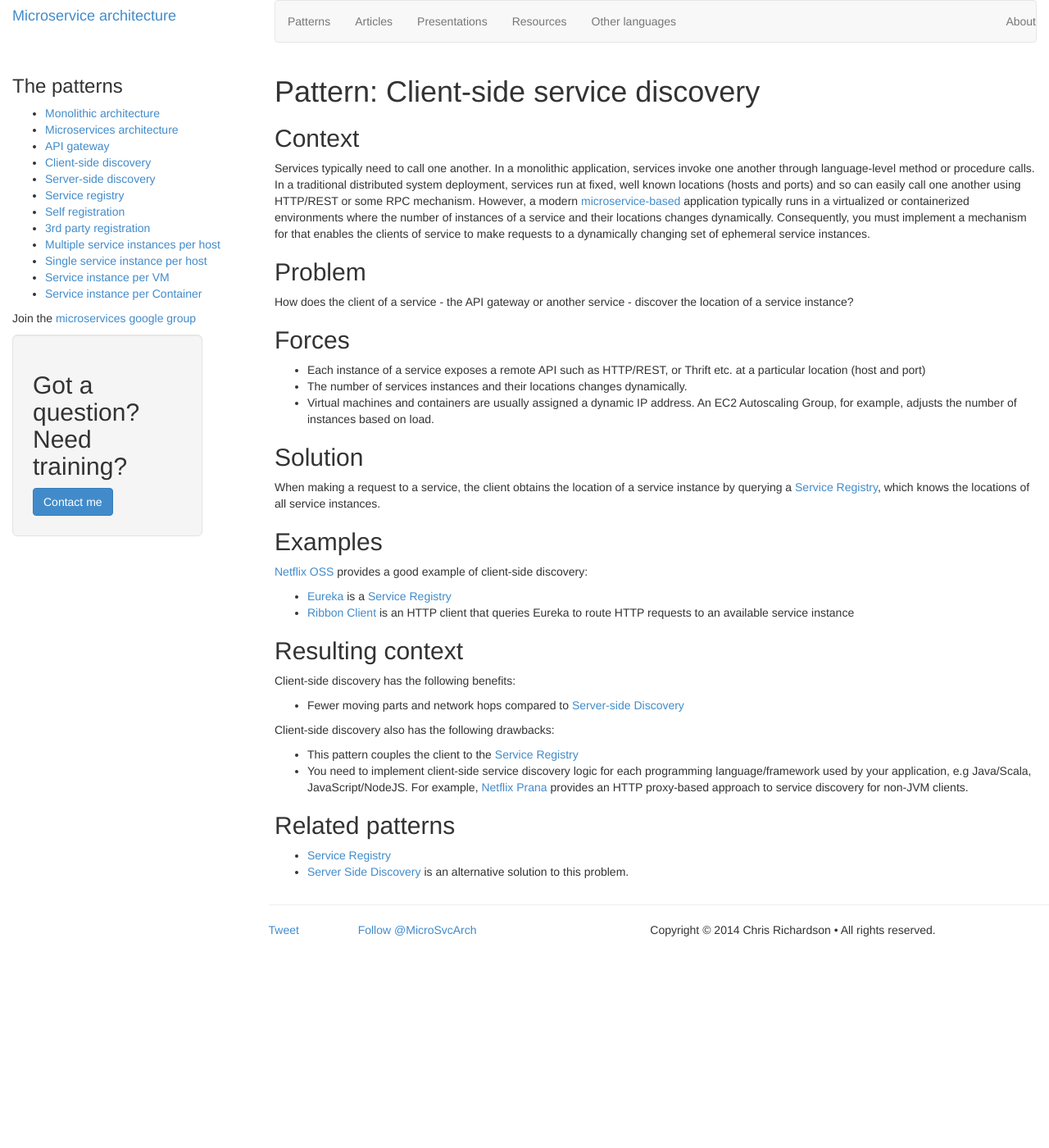
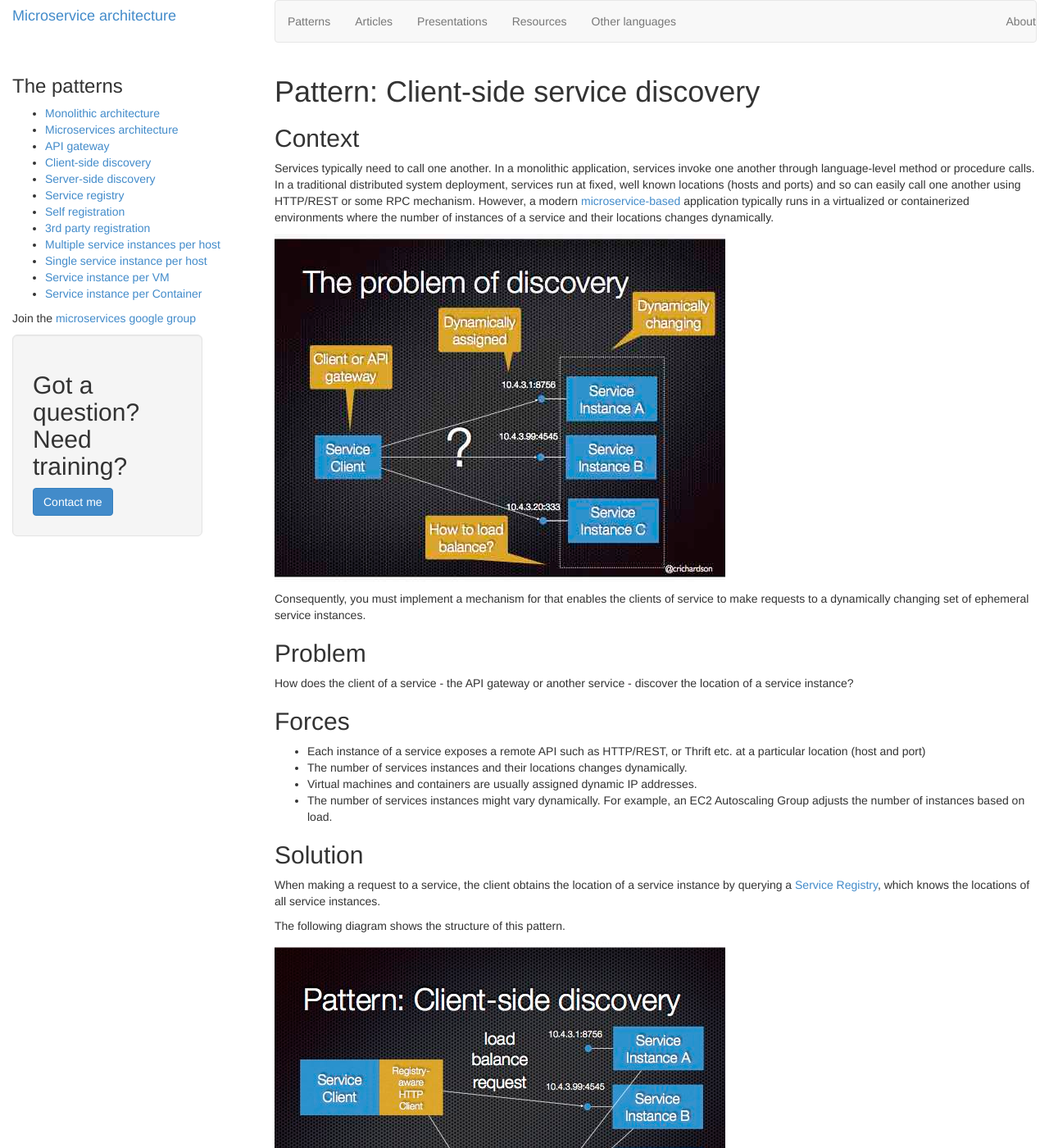
Before and after one commit to joobn72/microservices, a Jekyll site: the page built from patterns/client-side-discovery.md, in a window 1280 px wide and 1400 px high. Shown: the whole window at 82% size. Built offline with Jekyll 4.4.1, drawn with Linux system fonts in a browser that asks for light colours; Markdown is read by kramdown in place of the engine named in the settings; comment, search, counter and statistics services are not loaded.

Commit message:
Added some diagrams to discovery patterns

```diff
--- a/_includes/patterns/service-discovery-shared-context.html
+++ b/_includes/patterns/service-discovery-shared-context.html
@@ -3,8 +3,11 @@
 <p>Services typically need to call one another.
 In a monolithic application, services invoke one another through language-level method or procedure calls.
 In a traditional distributed system deployment, services run at fixed, well known locations (hosts and ports) and so can easily call one another using HTTP/REST or some RPC mechanism.
-However, a modern <a href="microservices.html">microservice-based</a> application typically runs in a virtualized or containerized environments where the number of instances of a service and their locations changes dynamically.
-Consequently, you must implement a mechanism for that enables the clients of service to make requests to a dynamically changing set of ephemeral service instances.</p>
+However, a modern <a href="microservices.html">microservice-based</a> application typically runs in a virtualized or containerized environments where the number of instances of a service and their locations changes dynamically.</p>
+
+<p><img class="img-responsive" src="/i/servicediscovery/discovery-problem.jpg" /></p>
+
+<p>Consequently, you must implement a mechanism for that enables the clients of service to make requests to a dynamically changing set of ephemeral service instances.</p>
 
 <h2 id="problem">Problem</h2>
 
@@ -14,6 +17,7 @@ Consequently, you must implement a mechanism for that enables the clients of ser
 
 <ul>
   <li>Each instance of a service exposes a remote API such as HTTP/REST, or Thrift etc. at a particular location (host and port)</li>
-  <li>The number of services instances and their locations changes dynamically. </li>
-  <li>Virtual machines and containers are usually assigned a dynamic IP address. An EC2 Autoscaling Group, for example, adjusts the number of instances based on load. </li>
+  <li>The number of services instances and their locations changes dynamically.</li>
+  <li>Virtual machines and containers are usually assigned dynamic IP addresses.</li>
+  <li>The number of services instances might vary dynamically. For example, an EC2 Autoscaling Group adjusts the number of instances based on load.</li>
 </ul>
--- a/patterns/client-side-discovery.md
+++ b/patterns/client-side-discovery.md
@@ -10,6 +10,11 @@ title: Client-side service discovery pattern
 ## Solution
 
 When making a request to a service, the client obtains the location of a service instance by querying a [Service Registry](service-registry.html), which knows the locations of all service instances.
+
+The following diagram shows the structure of this pattern.
+
+<img class="img-responsive" src="/i/servicediscovery/client-side-discovery.jpg">
+
 
 ## Examples
 
```
Also changed, not shown: _includes.md/patterns/service-discovery-shared-context.md (+6 -1 lines), patterns/server-side-discovery.md (+5 -0 lines), i/servicediscovery/client-side-discovery.jpg (added), i/servicediscovery/discovery-problem.jpg (added), i/servicediscovery/server-side-discovery.jpg (added).
